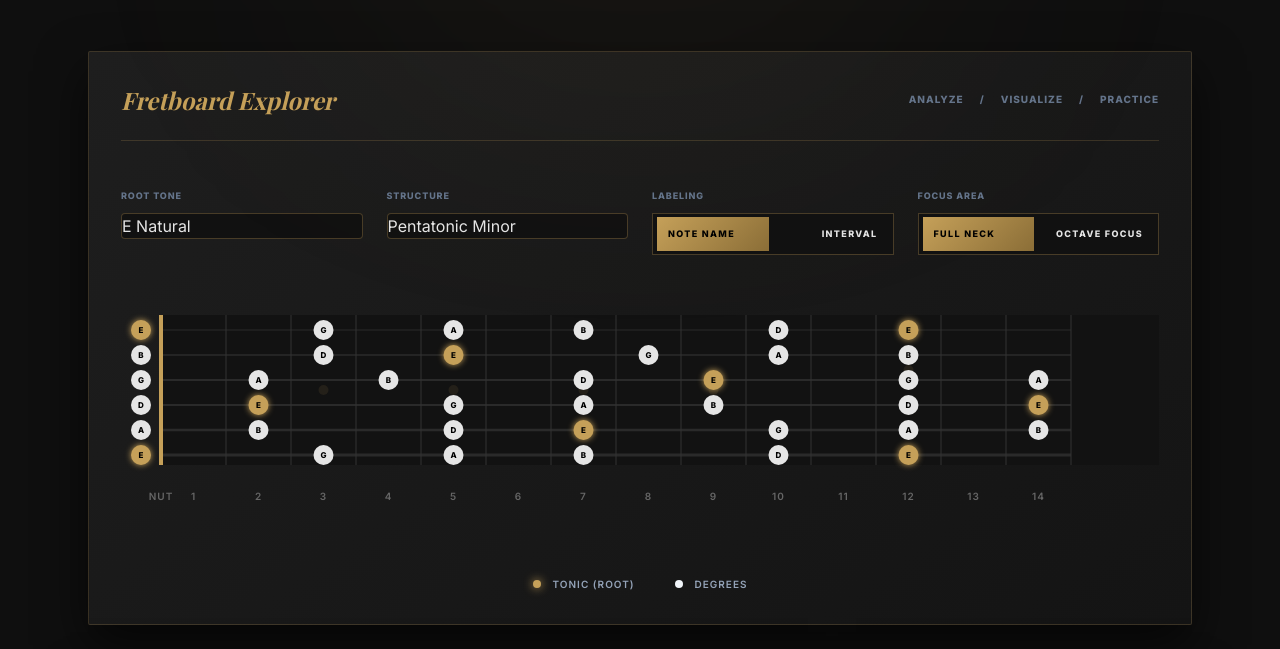
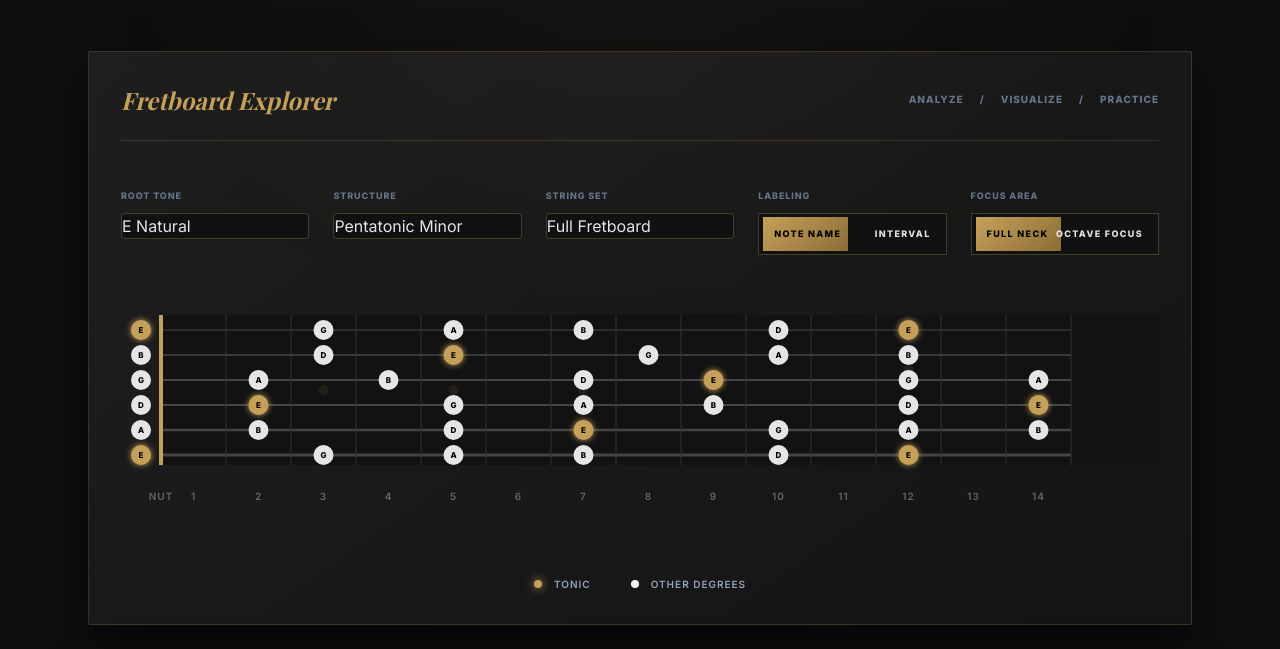
Before and after one commit to codeguy0425/guitar, a plain HTML site: page index.html in a window 1280 px wide. Shown: the part 303-952 px from the top of the page. Drawn offline with nearby package versions, Linux system fonts and the light colour scheme; a web font is replaced by a local one.

Commit message:
Update index.html

```diff
--- a/index.html
+++ b/index.html
@@ -9,7 +9,6 @@
     <meta name="apple-mobile-web-app-capable" content="yes">
     <meta name="apple-mobile-web-app-status-bar-style" content="black-translucent">
     <meta name="apple-mobile-web-app-title" content="GuitarWorld">
-    <!-- Updated Desktop/Mobile Home Screen Icon -->
     <link rel="apple-touch-icon" href="https://img.icons8.com/ios-filled/512/c5a059/guitar.png">
     <link rel="icon" type="image/png" href="https://img.icons8.com/ios-filled/100/c5a059/guitar.png">
 
@@ -23,6 +22,8 @@
             --obsidian: #0f0f0f;
             --charcoal: #1a1a1a;
             --blue-note: #38bdf8;
+            --triad-3rd: #94a3b8; /* Slate */
+            --triad-5th: #64748b; /* Darker Slate */
         }
         body {
             font-family: 'Inter', sans-serif;
@@ -48,9 +49,7 @@
             transition: border-color 0.3s ease;
             width: 100%;
         }
-        .luxury-card:hover {
-            border-color: rgba(197, 160, 89, 0.5);
-        }
+        .luxury-card:hover { border-color: rgba(197, 160, 89, 0.5); }
 
         .fretboard-container {
             width: 100%;
@@ -116,9 +115,7 @@
             transition: .4s;
             z-index: 0;
         }
-        input:checked + .slider:before {
-            transform: translateX(calc(100% + 8px));
-        }
+        input:checked + .slider:before { transform: translateX(calc(100% + 8px)); }
         .slider span { z-index: 1; transition: color 0.4s; }
         input:not(:checked) + .slider .label-off { color: #000; }
         input:checked + .slider .label-on { color: #000; }
@@ -155,7 +152,7 @@
                 </div>
             </div>
 
-            <div class="grid grid-cols-1 sm:grid-cols-2 lg:grid-cols-4 gap-6 mb-10 w-full">
+            <div class="grid grid-cols-1 sm:grid-cols-2 lg:grid-cols-3 xl:grid-cols-5 gap-6 mb-10 w-full">
                 <div class="space-y-2">
                     <label class="text-[9px] font-bold uppercase tracking-widest text-slate-500">Root Tone</label>
                     <select id="keySelect" onchange="renderFretboard()">
@@ -176,13 +173,13 @@
                 <div class="space-y-2">
                     <label class="text-[9px] font-bold uppercase tracking-widest text-slate-500">Structure</label>
                     <select id="scaleSelect" onchange="renderFretboard()">
-                        <optgroup label="Triads">
+                        <optgroup label="Triads (High Contrast Mode)">
                             <option value="maj">Major Triad (1 3 5)</option>
                             <option value="min">Minor Triad (1 b3 5)</option>
                             <option value="dim">Diminished Triad (1 b3 b5)</option>
                             <option value="aug">Augmented Triad (1 3 #5)</option>
                         </optgroup>
-                        <optgroup label="7th Arpeggios">
+                        <optgroup label="7th Arpeggios (High Contrast Mode)">
                             <option value="maj7">Major 7th (1 3 5 7)</option>
                             <option value="dom7">Dominant 7th (1 3 5 b7)</option>
                             <option value="min7">Minor 7th (1 b3 5 b7)</option>
@@ -202,6 +199,16 @@
                             <option value="pentatonicMinor" selected>Pentatonic Minor</option>
                             <option value="blues">Blues Scale</option>
                         </optgroup>
+                    </select>
+                </div>
+                <div class="space-y-2">
+                    <label class="text-[9px] font-bold uppercase tracking-widest text-slate-500">String Set</label>
+                    <select id="stringGroupSelect" onchange="renderFretboard()">
+                        <option value="all">Full Fretboard</option>
+                        <option value="top">Top Strings (E A D)</option>
+                        <option value="middle">Middle Strings (A D G)</option>
+                        <option value="inner">Inner Strings (D G B)</option>
+                        <option value="bottom">Bottom Strings (G B E)</option>
                     </select>
                 </div>
                 <div class="space-y-2">
@@ -240,15 +247,25 @@
             <div class="mt-8 flex flex-wrap justify-center gap-6 md:gap-10">
                 <div class="flex items-center gap-3">
                     <div class="w-2 h-2 rounded-full bg-[#c5a059] shadow-[0_0_10px_#c5a059]"></div>
-                    <span class="text-[10px] font-semibold tracking-widest text-slate-400 uppercase">Tonic (Root)</span>
+                    <span class="text-[10px] font-semibold tracking-widest text-slate-400 uppercase">Tonic</span>
+                </div>
+                <div id="legendIntervals" class="contents">
+                    <div class="flex items-center gap-3">
+                        <div class="w-2 h-2 rounded-full bg-[#94a3b8] shadow-[0_0_10px_#94a3b8]"></div>
+                        <span class="text-[10px] font-semibold tracking-widest text-slate-400 uppercase">3rd Degree</span>
+                    </div>
+                    <div class="flex items-center gap-3">
+                        <div class="w-2 h-2 rounded-full bg-[#64748b] shadow-[0_0_10px_#64748b]"></div>
+                        <span class="text-[10px] font-semibold tracking-widest text-slate-400 uppercase">5th Degree</span>
+                    </div>
                 </div>
                 <div class="flex items-center gap-3" id="blueNoteLegend" style="display: none;">
                     <div class="w-2 h-2 rounded-full bg-[#38bdf8] shadow-[0_0_10px_#38bdf8]"></div>
-                    <span class="text-[10px] font-semibold tracking-widest text-[#38bdf8] uppercase">The Blue Note (b5)</span>
+                    <span class="text-[10px] font-semibold tracking-widest text-[#38bdf8] uppercase">The Blue Note</span>
                 </div>
-                <div class="flex items-center gap-3">
+                <div id="legendScale" class="flex items-center gap-3" style="display: none;">
                     <div class="w-2 h-2 rounded-full bg-slate-100"></div>
-                    <span class="text-[10px] font-semibold tracking-widest text-slate-400 uppercase">Degrees</span>
+                    <span class="text-[10px] font-semibold tracking-widest text-slate-400 uppercase">Other Degrees</span>
                 </div>
             </div>
         </div>
@@ -259,10 +276,7 @@
                 <div class="grid grid-cols-1 sm:grid-cols-2 gap-8">
                     <table class="theory-table w-full text-left">
                         <thead>
-                            <tr>
-                                <th>Name</th>
-                                <th>Distance</th>
-                            </tr>
+                            <tr><th>Name</th><th>Distance</th></tr>
                         </thead>
                         <tbody>
                             <tr><td>Root (1)</td><td>0 Semitones</td></tr>
@@ -275,10 +289,7 @@
                     </table>
                     <table class="theory-table w-full text-left">
                         <thead>
-                            <tr>
-                                <th>Name</th>
-                                <th>Distance</th>
-                            </tr>
+                            <tr><th>Name</th><th>Distance</th></tr>
                         </thead>
                         <tbody>
                             <tr class="blue-note-highlight"><td>The Blue Note (b5)</td><td>6 Semitones</td></tr>
@@ -297,17 +308,14 @@
                     <h3 class="serif-font text-lg italic border-b border-[#c5a059]/20 pb-2">Mastery Resources</h3>
                     <div class="flex flex-col gap-3 pt-2">
                         <a href="https://www.ultimate-guitar.com" target="_blank" class="group text-[10px] font-bold text-[#c5a059] hover:text-white transition-all tracking-widest uppercase flex items-center justify-between">
-                            Chords & Tabs
-                            <i class="fa-solid fa-arrow-up-right-from-square opacity-50 group-hover:opacity-100 transition-opacity"></i>
+                            Chords & Tabs <i class="fa-solid fa-arrow-up-right-from-square opacity-50 group-hover:opacity-100 transition-opacity"></i>
                         </a>
                         <a href="https://www.justinguitar.com" target="_blank" class="group text-[10px] font-bold text-[#c5a059] hover:text-white transition-all tracking-widest uppercase flex items-center justify-between">
-                            Free Lessons
-                            <i class="fa-solid fa-arrow-up-right-from-square opacity-50 group-hover:opacity-100 transition-opacity"></i>
+                            Free Lessons <i class="fa-solid fa-arrow-up-right-from-square opacity-50 group-hover:opacity-100 transition-opacity"></i>
                         </a>
                         <div class="pt-4 border-t border-white/5">
                             <p class="text-[10px] text-slate-500 leading-relaxed italic">
-                                Tuning: E A D G B E<br>
-                                1 Fret = 1 Semitone
+                                Tuning: E A D G B E<br>1 Fret = 1 Semitone
                             </p>
                         </div>
                     </div>
@@ -318,31 +326,29 @@
 
     <script>
         const NOTES = ['C', 'C#', 'D', 'D#', 'E', 'F', 'F#', 'G', 'G#', 'A', 'A#', 'B'];
-        const TUNING = [4, 11, 7, 2, 9, 4];
+        const TUNING = [4, 11, 7, 2, 9, 4]; // E B G D A E from top to bottom visual
 
         const INTERVAL_LABELS = {
             0: 'R', 1: 'b2', 2: '2', 3: 'b3', 4: '3', 5: '4', 6: 'b5', 7: '5', 8: 'b6', 9: '6', 10: 'b7', 11: '7'
         };
 
         const STRUCTURES = {
-            maj: [0, 4, 7],
-            min: [0, 3, 7],
-            dim: [0, 3, 6],
-            aug: [0, 4, 8],
-            maj7: [0, 4, 7, 11],
-            dom7: [0, 4, 7, 10],
-            min7: [0, 3, 7, 10],
-            m7b5: [0, 3, 6, 10],
-            major: [0, 2, 4, 5, 7, 9, 11],
-            dorian: [0, 2, 3, 5, 7, 9, 10],
-            phrygian: [0, 1, 3, 5, 7, 8, 10],
-            lydian: [0, 2, 4, 6, 7, 9, 11],
-            mixolydian: [0, 2, 4, 5, 7, 9, 10],
-            minor: [0, 2, 3, 5, 7, 8, 10],
-            locrian: [0, 1, 3, 5, 6, 8, 10],
-            pentatonicMajor: [0, 2, 4, 7, 9],
-            pentatonicMinor: [0, 3, 5, 7, 10],
-            blues: [0, 3, 5, 6, 7, 10]
+            maj: [0, 4, 7], min: [0, 3, 7], dim: [0, 3, 6], aug: [0, 4, 8],
+            maj7: [0, 4, 7, 11], dom7: [0, 4, 7, 10], min7: [0, 3, 7, 10], m7b5: [0, 3, 6, 10],
+            major: [0, 2, 4, 5, 7, 9, 11], dorian: [0, 2, 3, 5, 7, 9, 10], phrygian: [0, 1, 3, 5, 7, 8, 10],
+            lydian: [0, 2, 4, 6, 7, 9, 11], mixolydian: [0, 2, 4, 5, 7, 9, 10], minor: [0, 2, 3, 5, 7, 8, 10],
+            locrian: [0, 1, 3, 5, 6, 8, 10], pentatonicMajor: [0, 2, 4, 7, 9],
+            pentatonicMinor: [0, 3, 5, 7, 10], blues: [0, 3, 5, 6, 7, 10]
+        };
+
+        const TRIAD_ARPEGGIO_KEYS = ['maj', 'min', 'dim', 'aug', 'maj7', 'dom7', 'min7', 'm7b5'];
+
+        const STRING_GROUPS = {
+            all: [0, 1, 2, 3, 4, 5],
+            top: [5, 4, 3],
+            middle: [4, 3, 2],
+            inner: [3, 2, 1],
+            bottom: [2, 1, 0]
         };
 
         const NUM_FRETS = 14;
@@ -355,8 +361,14 @@
             const structureType = document.getElementById('scaleSelect').value;
             const showIntervals = document.getElementById('labelToggle').checked;
             const isOctaveOnly = document.getElementById('octaveToggle').checked;
+            const stringGroup = document.getElementById('stringGroupSelect').value;
 
+            const isTriadOrArp = TRIAD_ARPEGGIO_KEYS.includes(structureType);
+
+            // Update Legends
             document.getElementById('blueNoteLegend').style.display = structureType === 'blues' ? 'flex' : 'none';
+            document.getElementById('legendIntervals').style.display = isTriadOrArp ? 'contents' : 'none';
+            document.getElementById('legendScale').style.display = !isTriadOrArp ? 'flex' : 'none';
 
             const rootIndex = NOTES.indexOf(key);
             let displayNotes = isOctaveOnly ? [rootIndex] : STRUCTURES[structureType].map(i => (rootIndex + i) % 12);
@@ -395,14 +407,18 @@
                 }
             });
 
+            const activeStrings = STRING_GROUPS[stringGroup];
+
             for(let s = 0; s < 6; s++) {
                 const y = START_Y + (s * STRING_SPACE);
                 const line = document.createElementNS("http://www.w3.org/2000/svg", "line");
                 line.setAttribute("x1", 0); line.setAttribute("y1", y);
                 line.setAttribute("x2", NUM_FRETS * FRET_WIDTH); line.setAttribute("y2", y);
-                line.setAttribute("stroke", "#2a2a2a");
+                line.setAttribute("stroke", activeStrings.includes(s) ? "#444" : "#222");
                 line.setAttribute("stroke-width", 1 + (s * 0.4));
                 stringsG.appendChild(line);
+
+                if (!activeStrings.includes(s)) continue;
 
                 const openNoteIdx = TUNING[s];
                 for(let f = 0; f <= NUM_FRETS; f++) {
@@ -410,10 +426,20 @@
                     if (displayNotes.includes(noteIdx)) {
                         const relNoteIdx = (noteIdx - rootIndex + 12) % 12;
                         const isRoot = noteIdx === rootIndex;
+                        const is3rd = (relNoteIdx === 3 || relNoteIdx === 4);
+                        const is5th = (relNoteIdx === 7 || relNoteIdx === 8 || relNoteIdx === 6);
                         const isBlueNote = structureType === 'blues' && relNoteIdx === 6;
 
-                        let color = isRoot ? "#c5a059" : "#e5e5e5";
-                        if (isBlueNote) color = "#38bdf8";
+                        let color = "#e5e5e5"; // Default Scale Note (Light)
+                        if (isRoot) {
+                            color = "#c5a059";
+                        } else if (isBlueNote) {
+                            color = "#38bdf8";
+                        } else if (isTriadOrArp) {
+                            // Only apply Slate coloring if in Triad/Arp mode
+                            if (is3rd) color = "#94a3b8";
+                            else if (is5th) color = "#64748b";
+                        }
 
                         const label = showIntervals ? INTERVAL_LABELS[relNoteIdx] : NOTES[noteIdx];
                         const x = f === 0 ? -20 : (f * FRET_WIDTH) - (FRET_WIDTH/2);
@@ -452,14 +478,10 @@
         }
 
         const container = document.getElementById('fretContainer');
-        let isDown = false;
-        let startX;
-        let scrollLeft;
+        let isDown = false; let startX; let scrollLeft;
 
         container.addEventListener('mousedown', (e) => {
-            isDown = true;
-            startX = e.pageX - container.offsetLeft;
-            scrollLeft = container.scrollLeft;
+            isDown = true; startX = e.pageX - container.offsetLeft; scrollLeft = container.scrollLeft;
         });
         container.addEventListener('mouseleave', () => isDown = false);
         container.addEventListener('mouseup', () => isDown = false);
```
